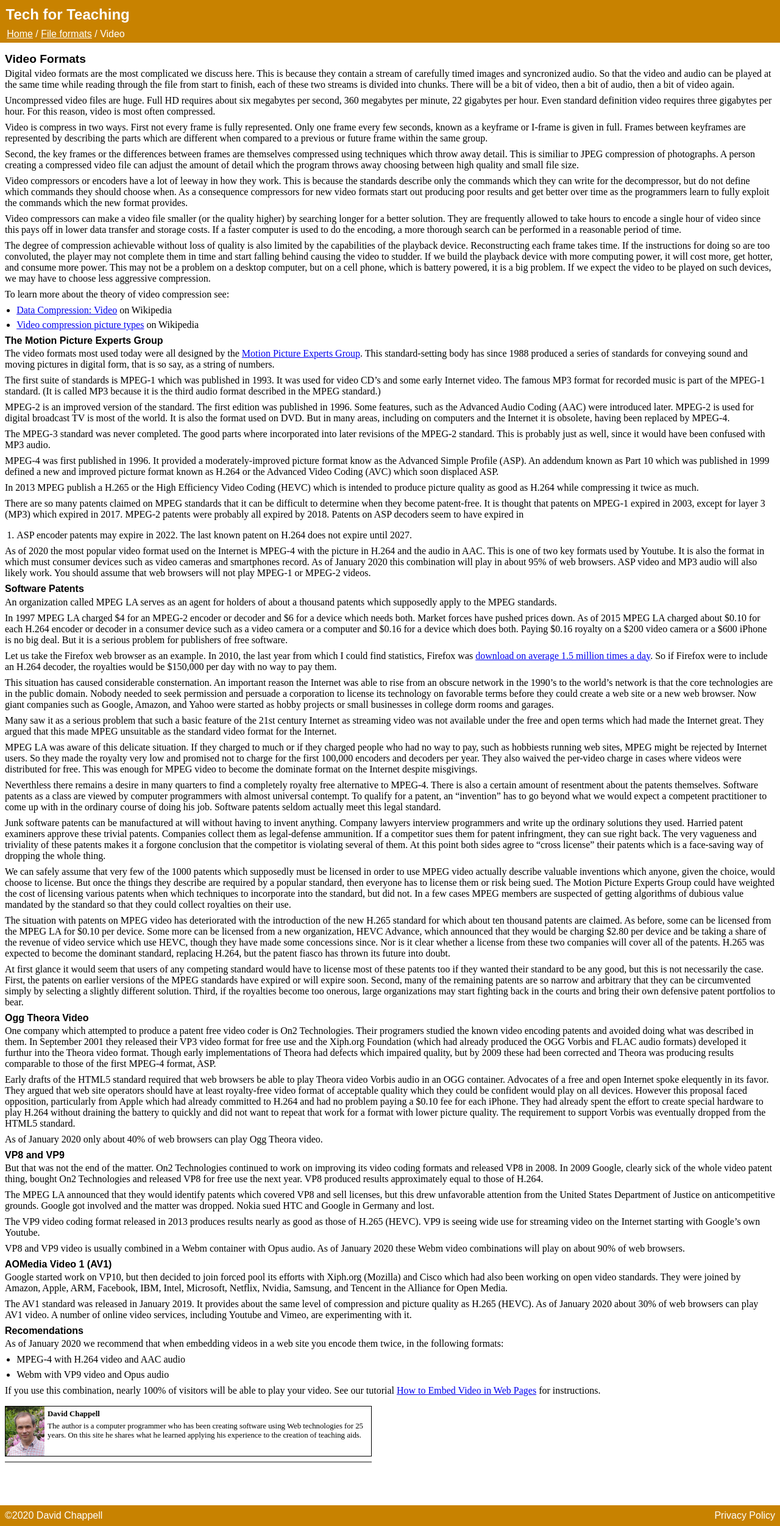
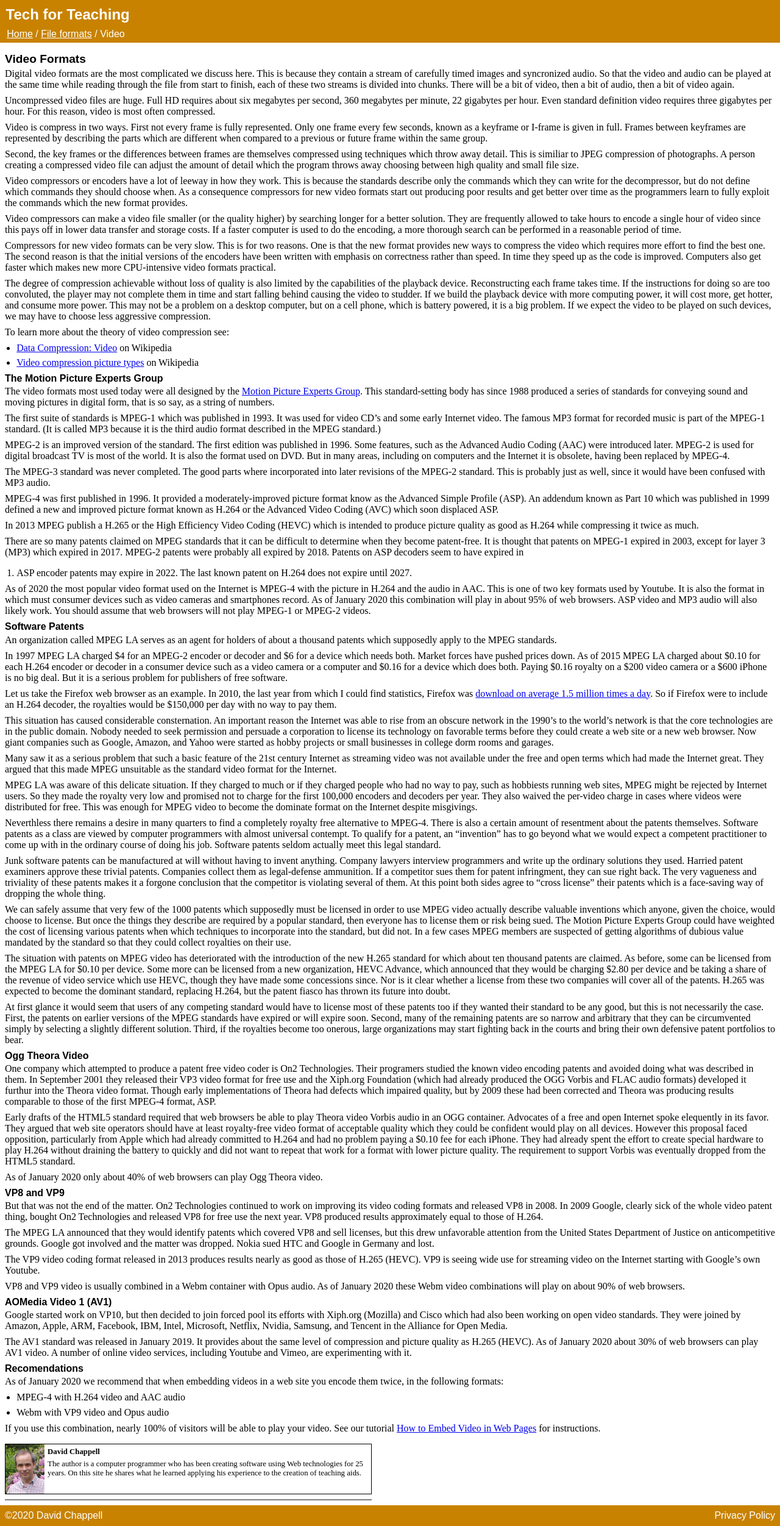
Before and after one commit to david672orford/tech-for-teaching, a Jekyll site: the page built from file-formats/video/index.md, in a window 1280 px wide. Shown: the whole page at 61% size. Built offline with Jekyll 4.4.1, drawn with Linux system fonts in a browser that asks for light colours; our own code applies the rules of GitHub Pages for plain Markdown files.

Commit message:
new encoders are slow

```diff
--- a/file-formats/video/index.md
+++ b/file-formats/video/index.md
@@ -33,6 +33,13 @@
 a single hour of video since this pays off in lower data transfer and storage costs.
 If a faster computer is used to do the encoding, a more thorough search can be
 performed in a reasonable period of time.
+
+Compressors for new video formats can be very slow. This is for two reasons.
+One is that the new format provides new ways to compress the video which requires
+more effort to find the best one. The second reason is that the initial versions
+of the encoders have been written with emphasis on correctness rather than speed.
+In time they speed up as the code is improved. Computers also get faster which
+makes new more CPU-intensive video formats practical.
 
 The degree of compression achievable without loss of quality is also limited by
 the capabilities of the playback device. Reconstructing each frame takes time.
```
